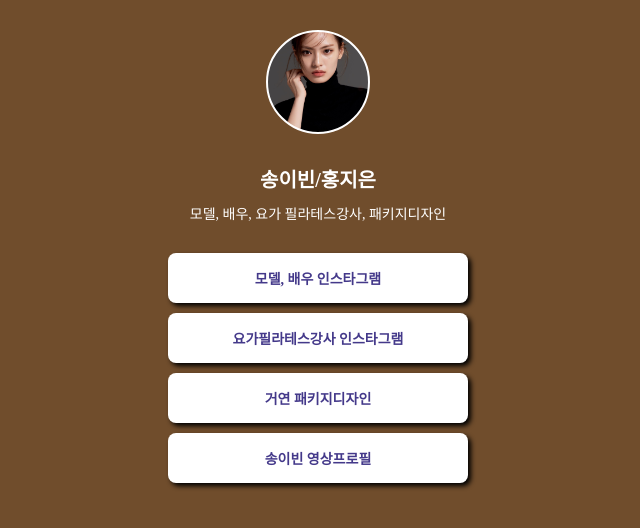
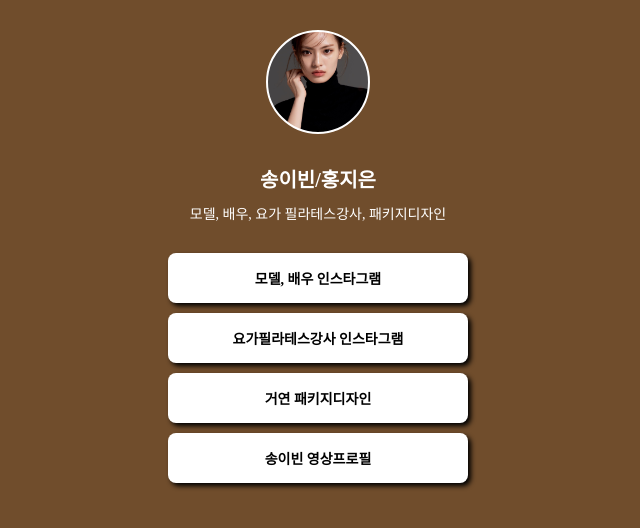
Before and after one commit to yibinsong/mypage, a plain HTML site: page index.html in a window 1280 px wide. Shown: the whole page, without its empty margins (322-962 px from the left). Drawn offline with Linux system fonts and the light colour scheme; a web font is replaced by a local one.

Commit message:
Update index.html

```diff
--- a/index.html
+++ b/index.html
@@ -53,7 +53,7 @@
             .wrap > a {
                 font-size: 14px;
                 font-weight: bold;
-                color: #44398A;
+                color: #000000;
 
                 background-color: white;
                 border-radius: 8px;
```
